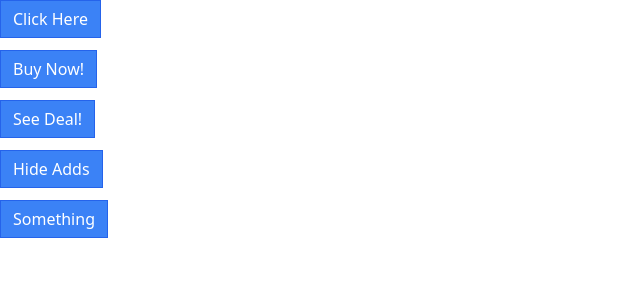
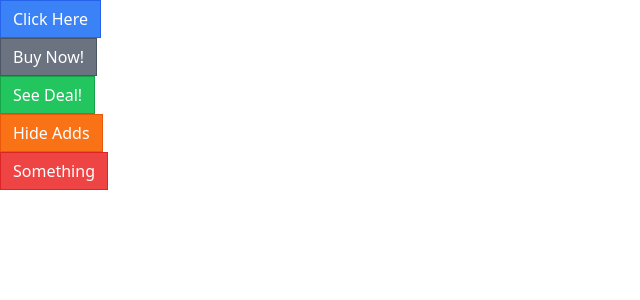
Before and after one commit to keshab4855/react-practice, a React (Create React App) app in the folder final/: page / in a window 1280 px wide. Shown: the top 300 px of the page, without its empty margins (0-640 px from the left). Built offline with nearby package versions, Linux system fonts and the light colour scheme.

Commit message:
building some variation

```diff
--- a/final/src/App.js
+++ b/final/src/App.js
@@ -4,19 +4,19 @@ function App() {
   return (
     <div className="app">
       <div>
-        <Button>Click Here</Button>
+        <Button primary>Click Here</Button>
       </div>
       <div>
-        <Button>Buy Now!</Button>
+        <Button secondary>Buy Now!</Button>
       </div>
       <div>
-        <Button>See Deal!</Button>
+        <Button success>See Deal!</Button>
       </div>
       <div>
-        <Button>Hide Adds </Button>
+        <Button warning>Hide Adds </Button>
       </div>
       <div>
-        <Button>Something</Button>
+        <Button danger>Something</Button>
       </div>
     </div>
   );
--- a/final/src/Button.js
+++ b/final/src/Button.js
@@ -15,15 +15,15 @@ const Button = ({
   outline,
   rounded,
 }) => {
-  let baseClassName = "px-3 py-1.5 border 	";
-  if (primary) {
-    baseClassName += "bg-blue-500 border-blue-500 text-white";
-  }
-  return (
-    <button className="px-3 py-1.5 border border-blue-600 bg-blue-500 text-white mb-3	">
-      {children}
-    </button>
-  );
+  const classes = className("px-3 py-1.5 border", {
+    "border-blue-600 bg-blue-500 text-white": primary,
+    "border-gray-600 bg-gray-500 text-white": secondary,
+    "border-green-600 bg-green-500 text-white": success,
+    "border-orange-600 bg-orange-500 text-white": warning,
+    "border-red-600 bg-red-500 text-white": danger,
+  });
+
+  return <button className={classes}>{children}</button>;
 };
 Button.propTypes = {
   checkVariationValue: ({ primary, secondary, success, warning, danger }) => {
```
